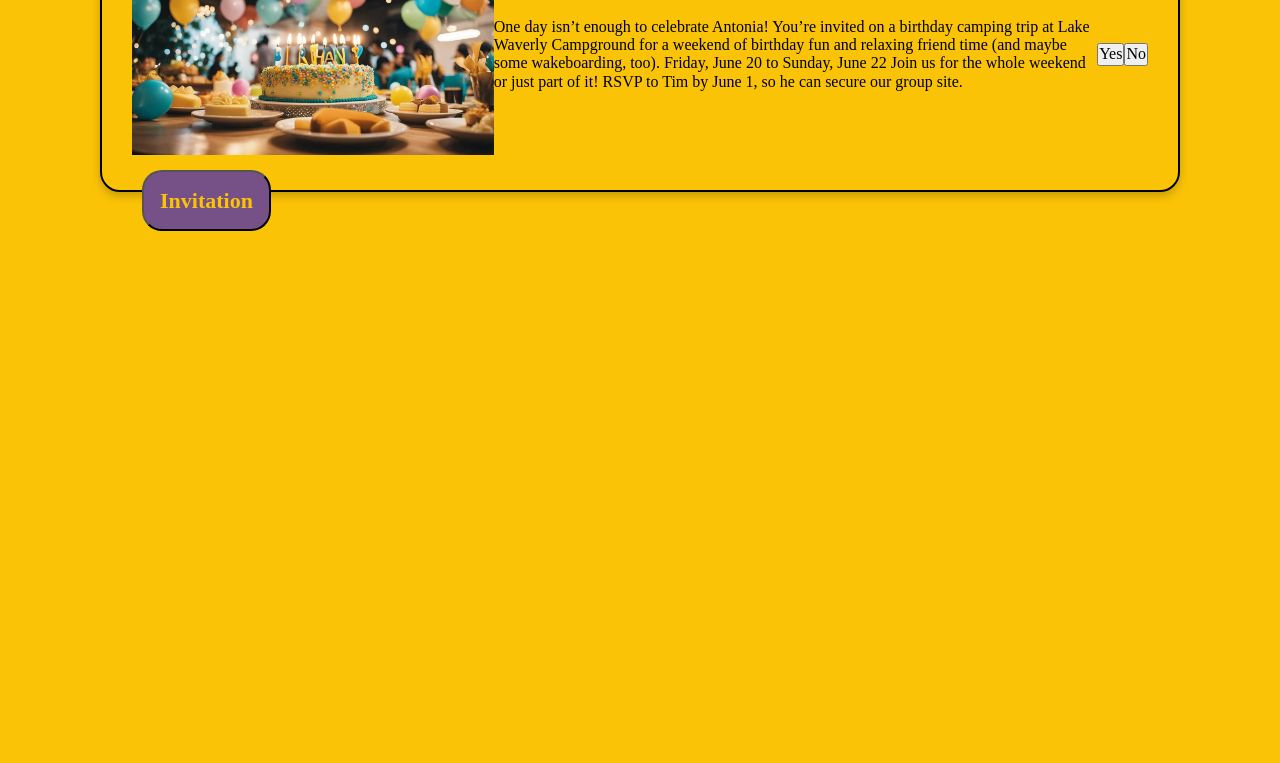
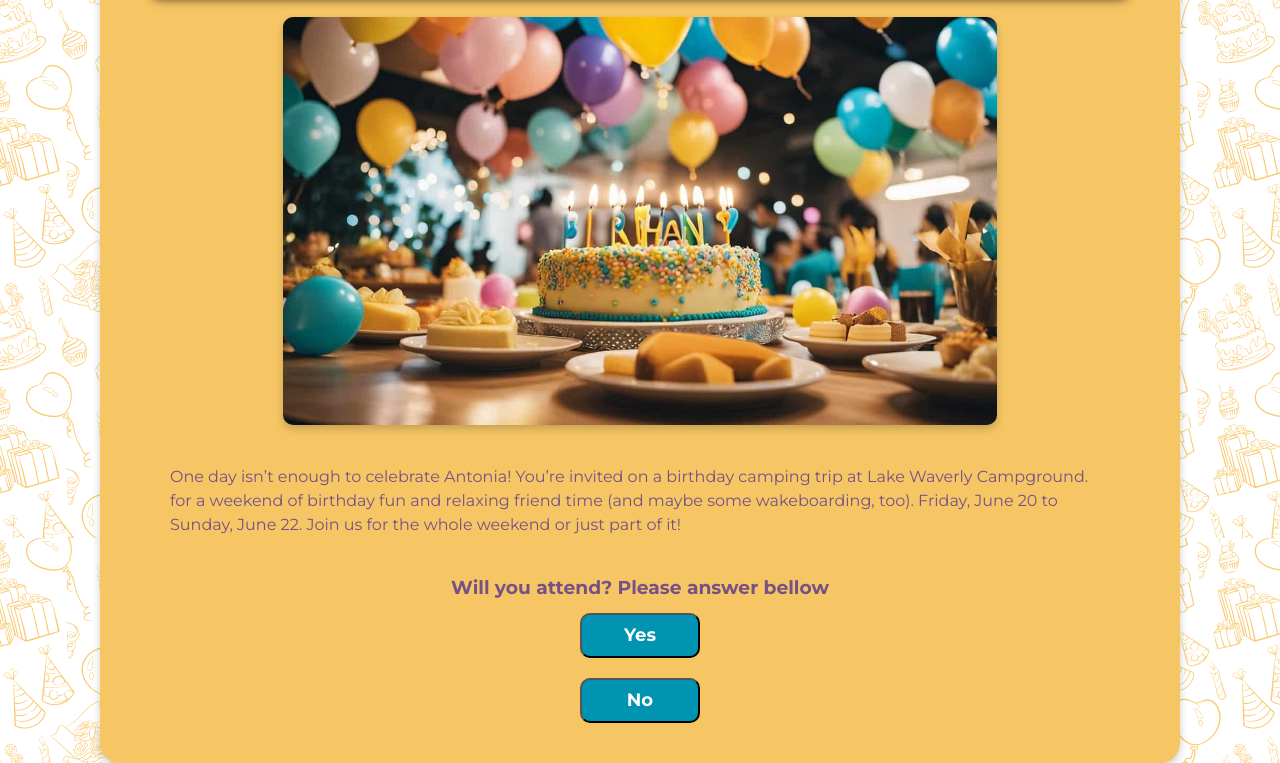
Before and after one commit to LoDeveloper/css-animation, a plain HTML site: page index.html in a window 1280 px wide. Shown: the part 230-993 px from the top of the page. Before the commit the page ends 900 px from the top, so only its background shows below. Drawn offline with nearby package versions, Linux system fonts and the light colour scheme.

Commit message:
css structure + animation

```diff
--- a/index.html
+++ b/index.html
@@ -3,6 +3,9 @@
 <head>
     <meta charset="UTF-8">
     <meta name="viewport" content="width=device-width, initial-scale=1.0">
+    <link rel="preconnect" href="https://fonts.googleapis.com">
+    <link rel="preconnect" href="https://fonts.gstatic.com" crossorigin>
+    <link href="https://fonts.googleapis.com/css2?family=Montserrat:ital,wght@0,100..900;1,100..900&display=swap" rel="stylesheet">
     <link rel="stylesheet" href="styles/normalize.css" media="screen">
     <link rel="stylesheet" type="text/css" href="styles/index.css">
     <title>css animation</title>
@@ -14,25 +17,16 @@
             <div class="invitation">
                 <div class="container">
                     <img src="images/birthday-cover.jpeg" alt="birthday card">
-                    <button class="inv-btn">Invitation</button>
                 </div>
                 <div inv-text>
-                    <p>One day isn’t enough to celebrate Antonia!
-
-                        You’re invited on a birthday camping trip
-
-                        at Lake Waverly Campground
-
-                        for a weekend of birthday fun and relaxing friend time
-
+                    <p>One day isn’t enough to celebrate Antonia! You’re invited on a birthday camping trip
+                        at Lake Waverly Campground. for a weekend of birthday fun and relaxing friend time
                         (and maybe some wakeboarding, too).
-
-                        Friday, June 20 to Sunday, June 22
-
-                        Join us for the whole weekend or just part of it!
-
-                        RSVP to Tim by June 1, so he can secure our group site.</p>
-
+                        Friday, June 20 to Sunday, June 22.
+                        Join us for the whole weekend or just part of it!</p>
+                    <h3>
+                        Will you attend? Please answer bellow
+                    </h3>
                 </div>
                 <button class="yes-btn">Yes</button>
                 <button class="no-btn">No</button>
--- a/styles/index.css
+++ b/styles/index.css
@@ -1,71 +1,132 @@
 * {
     padding: 0;
     margin: 0;
+    box-sizing: border-box;
 }
 
 body {
-    background-color: #fac306;
+    background-image: url(/images/background.png);
+    width: 100%;
     height: 100vh;
+    font-family: "Montserrat", sans-serif;
 }
+
 #card {
-    display: block;
+    display: flex;
     justify-content: center;
-    align-items: center;
-    flex-direction: row;
+    align-items: flex-start;
+    flex-wrap: wrap;
     margin: 100px;
     padding: 30px;
-    border: 2px solid black;
+    background-color: #f6c664;
     border-radius: 20px;
     box-shadow: 0 4px 8px 0 rgba(0,0,0,0.2);
     transition: 0.3s;
 }
 
 #card:hover{
-        box-shadow: 0 8px 16px 0 rgba(0,0,0,0.2);
+    box-shadow: 0 6px 12px 0 rgba(0,0,0,0.3);
 }
 
 .invitation {
     display: flex;
     justify-content: center;
     align-items: center;
+    flex-direction: column;
 }
 
 h1 {
-    color: #765187;
+    color: #f6c664;
     text-align: center;
-    margin: 5px;
-    font: 36px;
+    margin: 20px;
+    padding: 20px;
+    font: 52px;
+    width: 100%;
+    background-color: #0094b2;
+    border: none;
+    box-shadow: 0 4px 8px 0 rgba(0,0,0,0.5);
+    border-radius: 10px;
 }
 
 .containter {
-    display: flexbox;
+    display: flex;
     justify-content: center;
     align-items: center;
-    position: relative;
     margin: 50%;
     border-radius: 5px;
 
 }
 
 img {
-    width: 100%;
-    height: auto;
+    display: block;
+    margin-left: auto;
+    margin-right: auto;
+    width: 70%;
+    border-radius: 10px;
+    box-shadow: 0 4px 8px 0 rgba(0,0,0,0.2);
+    animation: coverImg 3s ease;
 }
 
-.inv-btn {
-    display: flex;
-    position: absolute;
-    align-items: center;
-    justify-content: center;
-    padding: 16px;
-    margin: 10px;
-    background-color: #765187;
-    color: #fac306;
-    border-radius: 20px;
-    font-weight: 800;
-    font-size: 22px;
+@keyframes coverImg {
+    0% {transform: scale(1);}
+    50% {transform: scale(1.2);}
+    100% {transform: scale(1);}
 }
 
-.yes-btn {
 
+.inv-text {
+    display: block;
+    justify-content: center;
+    align-items: center;
+    background-color:#fac306;
+    border: 2px solid black;
 }
+
+p {
+    padding: 20px;
+    margin: 20px;
+    font-size: 16px;
+    color: #765187;
+    line-height: 1.5;
+}
+
+h3 {
+    text-align: center;
+    margin: 5px;
+    color: #765187;
+    size: 28px;
+}
+
+
+.yes-btn, .no-btn {
+    background-color: #0094b2;
+    color: #fff;
+    bottom: 10px;
+    padding: 10px;
+    margin: 10px;
+    width: 120px;
+    height: auto;
+    border-radius: 10px;
+    font-weight: bold;
+    font-size: 18px;
+}
+
+.yes-btn:hover {
+    background-color: #765187;
+    transition: all 0.5s ease-in-out;
+    box-shadow: 0 4px 8px 0 rgba(0,0,0,0.4);
+}
+
+.no-btn:hover {
+    background-color: #765187;
+    transition: all 0.5s ease-in-out;
+    box-shadow: 0 4px 8px 0 rgba(0,0,0,0.4);
+}
+
+
+.montserrat-uniquifier {
+    font-family: "Montserrat", sans-serif;
+    font-optical-sizing: auto;
+    font-weight: weight;
+    font-style: normal;
+  }
```
Also changed, not shown: images/background.png (added).
